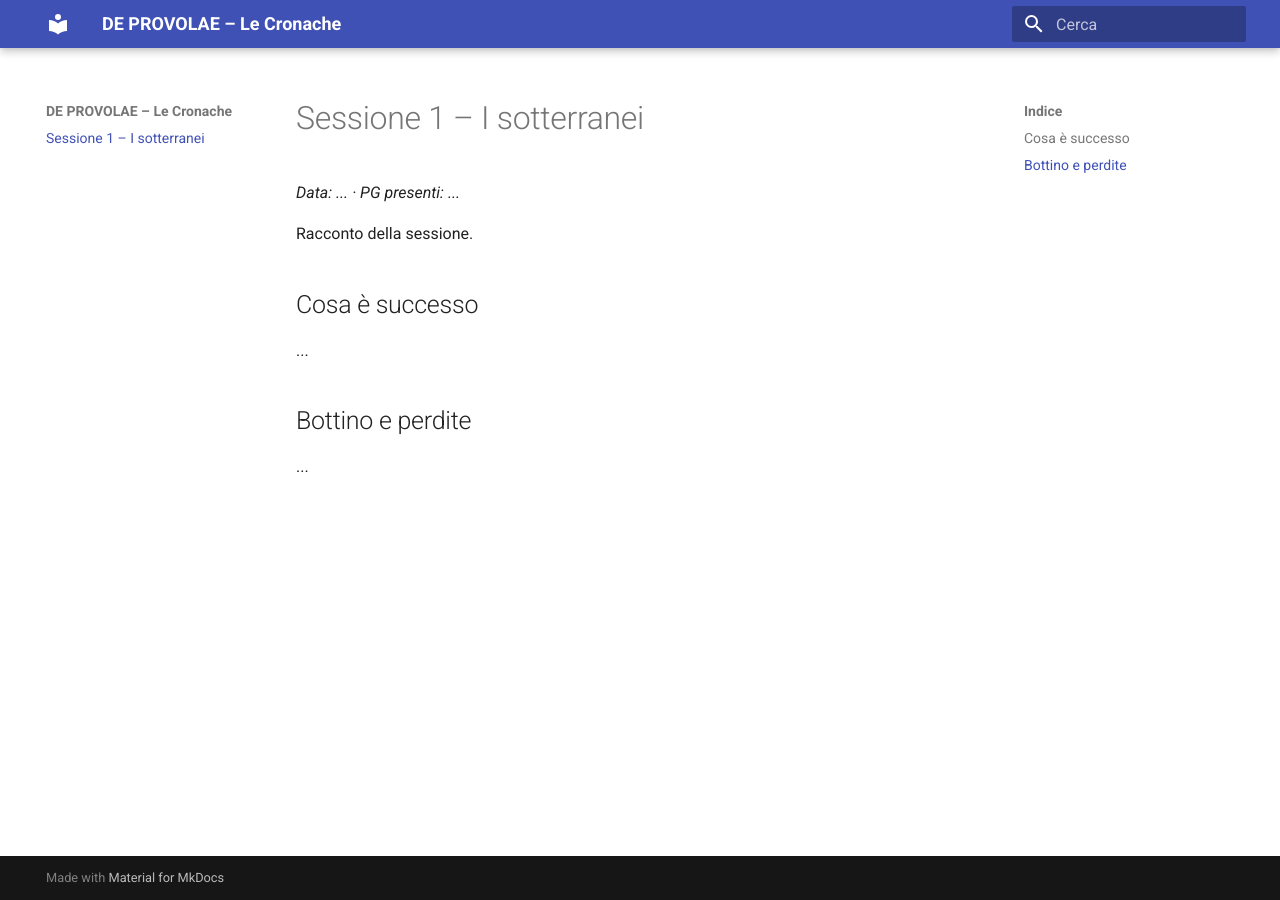
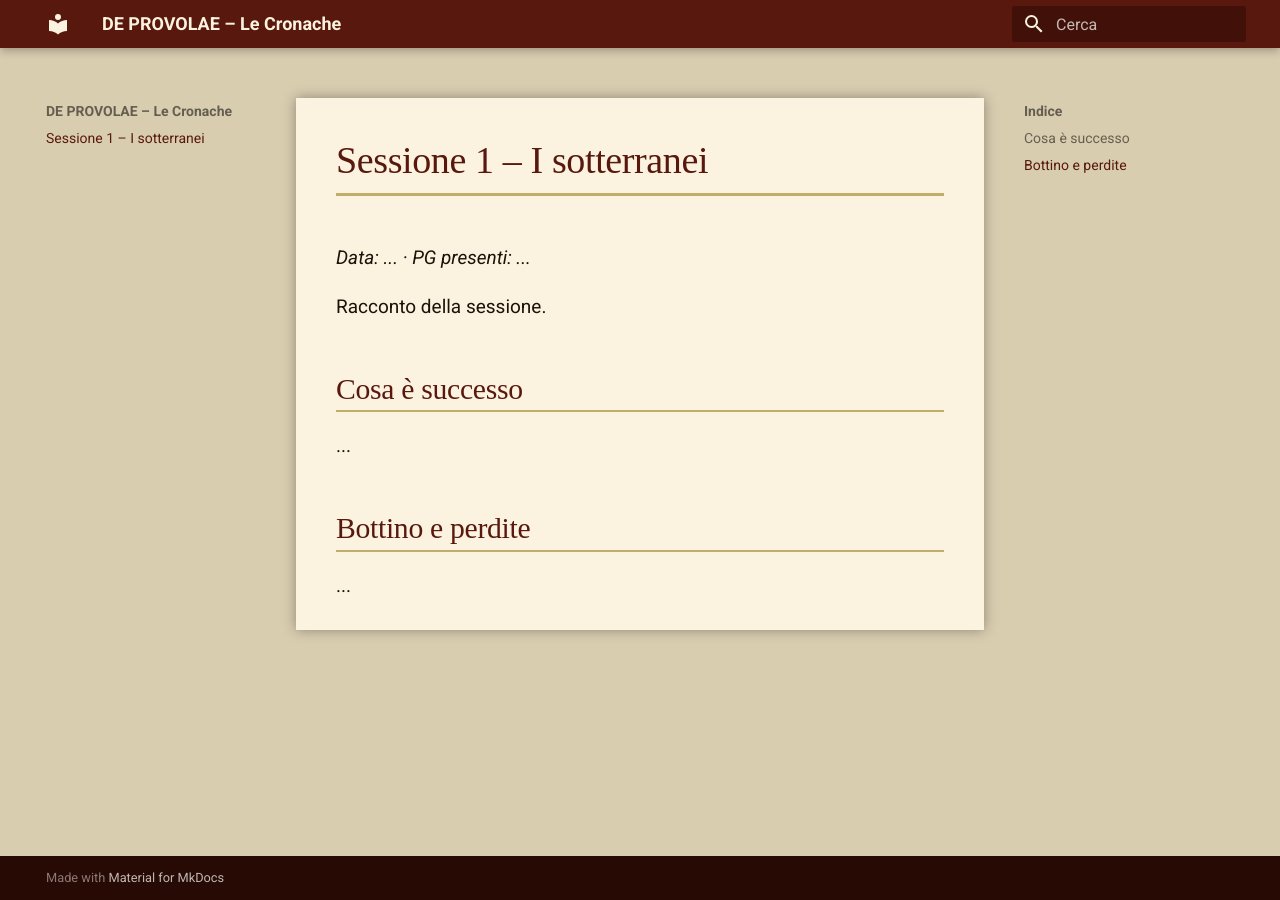
Before and after one commit to lmerli84/de-provolae---le-cronache, an MkDocs documentation site: the page built from docs/index.md, in a window 1280 px wide. Built offline with MkDocs 1.6.1 and Material for MkDocs 9.7.7, drawn with Linux system fonts in a browser that asks for light colours; some web fonts are replaced.

Commit message:
stylesheet

```diff
--- /dev/null
+++ b/docs/stylesheets/homebrew.css
@@ -0,0 +1,67 @@
+@import url("https://fonts.googleapis.com/css2?family=IM+Fell+English+SC&display=swap");
+
+:root,
+[data-md-color-scheme="default"] {
+  --md-default-bg-color: #d9cdb0;
+  --md-default-fg-color: #1b1209;
+  --md-primary-fg-color: #58180d;
+  --md-primary-bg-color: #fbf3df;
+  --md-accent-fg-color: #9c2b1b;
+  --md-typeset-a-color: #58180d;
+}
+
+/* Pagina "foglio" al centro */
+.md-content__inner {
+  background: #fbf3df;
+  box-shadow: 0 0 12px rgba(0, 0, 0, 0.35);
+  padding: 1.5rem 2rem;
+  margin: 1rem auto;
+}
+
+.md-typeset {
+  font-size: 0.95rem;
+  line-height: 1.55;
+  color: #1b1209;
+}
+
+/* Titoli */
+.md-typeset h1,
+.md-typeset h2,
+.md-typeset h3,
+.md-typeset h4 {
+  font-family: "IM Fell English SC", serif;
+  color: #58180d;
+  font-weight: 400;
+}
+.md-typeset h1 { border-bottom: 3px solid #c0ad6a; padding-bottom: 0.2em; }
+.md-typeset h2 { border-bottom: 2px solid #c0ad6a; }
+.md-typeset h3 { border-bottom: 1px solid #c0ad6a; }
+
+/* Tabelle a righe alterne */
+.md-typeset table:not([class]) {
+  border: none;
+  box-shadow: none;
+  font-size: 0.9rem;
+}
+.md-typeset table:not([class]) th {
+  background: #58180d;
+  color: #fbf3df;
+}
+.md-typeset table:not([class]) tr:nth-child(even) td {
+  background: #e0e5c1;
+}
+
+/* Citazioni come riquadri stile stat block */
+.md-typeset blockquote {
+  background: #fdf1dc;
+  border-left: none;
+  border-top: 3px solid #e69a28;
+  border-bottom: 3px solid #e69a28;
+  color: #1b1209;
+  padding: 0.6rem 1rem;
+  box-shadow: 0 0 6px rgba(0, 0, 0, 0.3);
+}
+
+/* Intestazione e barra laterale in tinta */
+.md-header, .md-tabs { background: #58180d; }
+.md-footer { background: #3b0f08; }
--- a/mkdocs.yml
+++ b/mkdocs.yml
@@ -7,3 +7,5 @@ theme:
     - navigation.top
     - search.suggest
     - navigation.footer
+extra_css:
+  - stylesheets/homebrew.css
```
